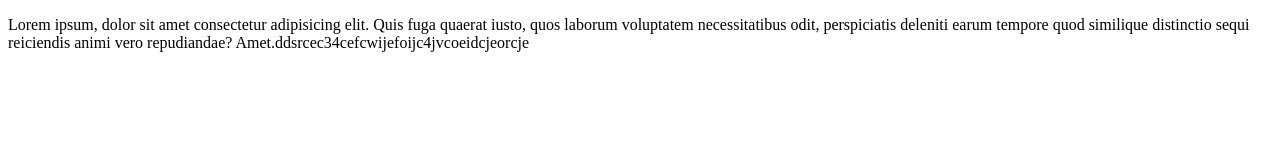
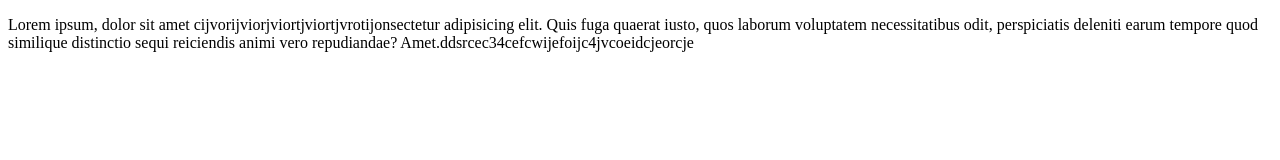
Before and after one commit to btrach228/repository_0, a plain HTML site: page index1.html in a window 1280 px wide. Drawn offline with Linux system fonts and the light colour scheme.

Commit message:
Ян можна дупу ?

```diff
--- a/index1.html
+++ b/index1.html
@@ -8,7 +8,8 @@
 </head>
 
 <body>
-    <p>Lorem ipsum, dolor sit amet consectetur adipisicing elit. Quis fuga quaerat iusto, quos laborum voluptatem
+    <p>Lorem ipsum, dolor sit amet cijvorijviorjviortjviortjvrotijonsectetur adipisicing elit. Quis fuga quaerat iusto,
+        quos laborum voluptatem
         necessitatibus odit, perspiciatis deleniti earum tempore quod similique distinctio sequi reiciendis animi vero
         repudiandae? Amet.ddsrcec34cefcwijefoijc4jvcoeidcjeorcje</p>
 </body>
```
